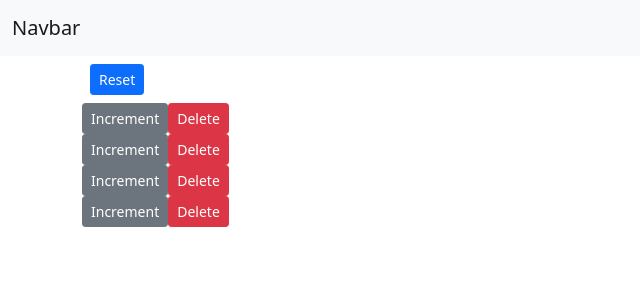
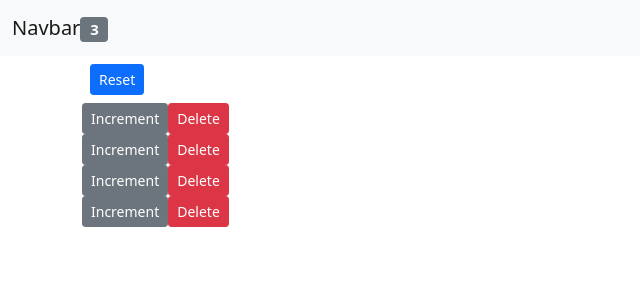
Before and after one commit to flick-23/react-app, a React (Create React App) app in the folder counter-app/: page / in a window 1280 px wide. Shown: the top 300 px of the page, without its empty margins (0-640 px from the left). Built offline with nearby package versions, Linux system fonts and the light colour scheme.

Commit message:
Lifting the state up

```diff
--- a/counter-app/src/App.js
+++ b/counter-app/src/App.js
@@ -3,15 +3,63 @@
 import './App.css';
 import Counters from './components/counters';
 
-function App() {
+
+class App extends Component {
+
+  state = {
+    counters:[
+        {id:1, value:0},
+        {id:2, value:1},
+        {id:3, value:2},
+        {id:4, value:3},
+    ]
+  };
+  //handle the onDelete event here
+  handleDelete = (counterId) =>{
+    // console.log("Event handler called!",counterId);
+    //filter the counters array to have values that are not equal to the id passed
+    const newCounters = this.state.counters.filter(c=> c.id != counterId);
+    //update the state of counters to the newCounters
+    //overwrite counters property with newCounters constant
+    this.setState({counters: newCounters});
+  };
+
+  handleIncrement = counter =>{
+    // console.log(counter)
+    // do not update state directly instead create a new counters array and let react update the state
+
+    //objects in new counters array will have same values
+    const counters = [...this.state.counters];
+    const index = counters.indexOf(counter);
+    counters[index] = {...counter};
+    counters[index].value++;
+    this.setState({counters:counters});
+  }
+
+  //creating new array of counters and set state
+  handleReset = () =>{
+    const newCounters = this.state.counters.map(c=>{
+        c.value = 0;
+        return c});
+    this.setState({counters : newCounters});
+  };
+
+  render(){
   return (
     <React.Fragment>
-    <NavBar />
+    <NavBar totalCounters={this.state.counters.filter(c=> c.value>0).length} />
       <main className="container">
-        <Counters />
+      {/* Raise events like onReset onDelete onIncrement */}
+        <Counters
+          counters={this.state.counters}
+          onReset={this.handleReset}
+          onIncrement={this.handleIncrement}
+          onDelete={this.handleDelete}
+        />
       </main>
    </React.Fragment>
   );
 }
+}
 
 export default App;
--- a/counter-app/src/components/counters.jsx
+++ b/counter-app/src/components/counters.jsx
@@ -2,57 +2,21 @@
 import Counter from './counter';
 class Counters extends React.Component {
 
-    state = {
-        counters:[
-            {id:1, value:0},
-            {id:2, value:1},
-            {id:3, value:2},
-            {id:4, value:3},
-        ]
-    };
-    //handle the onDelete event here
-    handleDelete = (counterId) =>{
-        // console.log("Event handler called!",counterId);
-        //filter the counters array to have values that are not equal to the id passed
-        const newCounters = this.state.counters.filter(c=> c.id != counterId);
-        //update the state of counters to the newCounters
-        //overwrite counters property with newCounters constant
-        this.setState({counters: newCounters});
-    };
-
-    handleIncrement = counter =>{
-        // console.log(counter)
-        // do not update state directly instead create a new counters array and let react update the state
-
-        //objects in new counters array will have same values
-        const counters = [...this.state.counters];
-        const index = counters.indexOf(counter);
-        counters[index] = {...counter};
-        counters[index].value++;
-        this.setState({counters:counters});
-    }
-
-    //creating new array of counters and set state
-    handleReset = () =>{
-        const newCounters = this.state.counters.map(c=>{
-            c.value = 0;
-            return c});
-        this.setState({counters : newCounters});
-    };
-
+    //removed the state and sent it to its parent component that is App
     render() {
         return (<div>
                 <button
-                onClick={this.handleReset}
+                // since handleReset and all are removed i must give reference to it using props
+                onClick={this.props.onReset}
                 className="btn btn-primary btn-sm m-2">
                     Reset
                 </button>
-            {this.state.counters.map(counter =>
+            {this.props.counters.map(counter =>
             <Counter
                 key={counter.id}
-                onDelete={this.handleDelete}
+                onDelete={this.props.onDelete}
                 // now also handle onIncrement
-                onIncrement = {this.handleIncrement}
+                onIncrement = {this.props.onIncrement}
                 // removing id and value and instead adding the whole counter object so that if i add anything in the counter object in future it will automatically be added here
                 counter={counter}
             />
--- a/counter-app/src/components/navbar.jsx
+++ b/counter-app/src/components/navbar.jsx
@@ -5,7 +5,11 @@
         return(
             <nav class="navbar navbar-light bg-light">
             <div class="container-fluid">
-                <a class="navbar-brand" href="#">Navbar</a>
+                <a class="navbar-brand" href="#">Navbar
+                    <span className="badge bg-pill bg-secondary">
+                        {this.props.totalCounters}
+                    </span>
+                </a>
             </div>
             </nav>
         );
```
